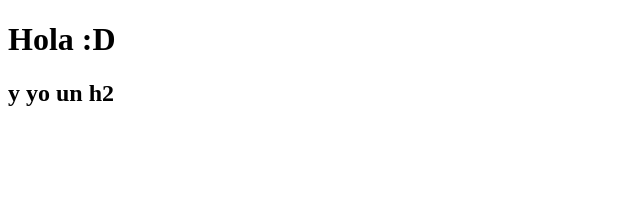
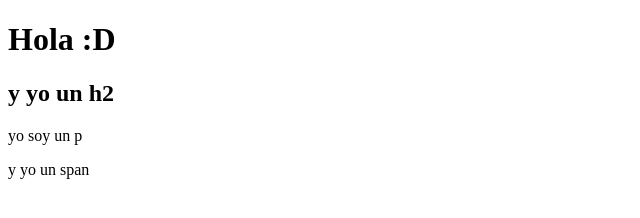
Before and after one commit to LeandroFGA1/prueba_1, a plain HTML site: page index.html in a window 1280 px wide. Shown: the whole page, without its empty margins (0-640 px from the left). Drawn offline with Linux system fonts and the light colour scheme.

Commit message:
div-con-p-span

```diff
--- a/index.html
+++ b/index.html
@@ -9,6 +9,9 @@
 <body>
     <h1>Hola :D</h1>
     <h2>y yo un h2</h2>
+    <div>
+        <p>yo soy un p</p><span>y yo un span</span>
+    </div>
 
 </body>
 </html>
```
